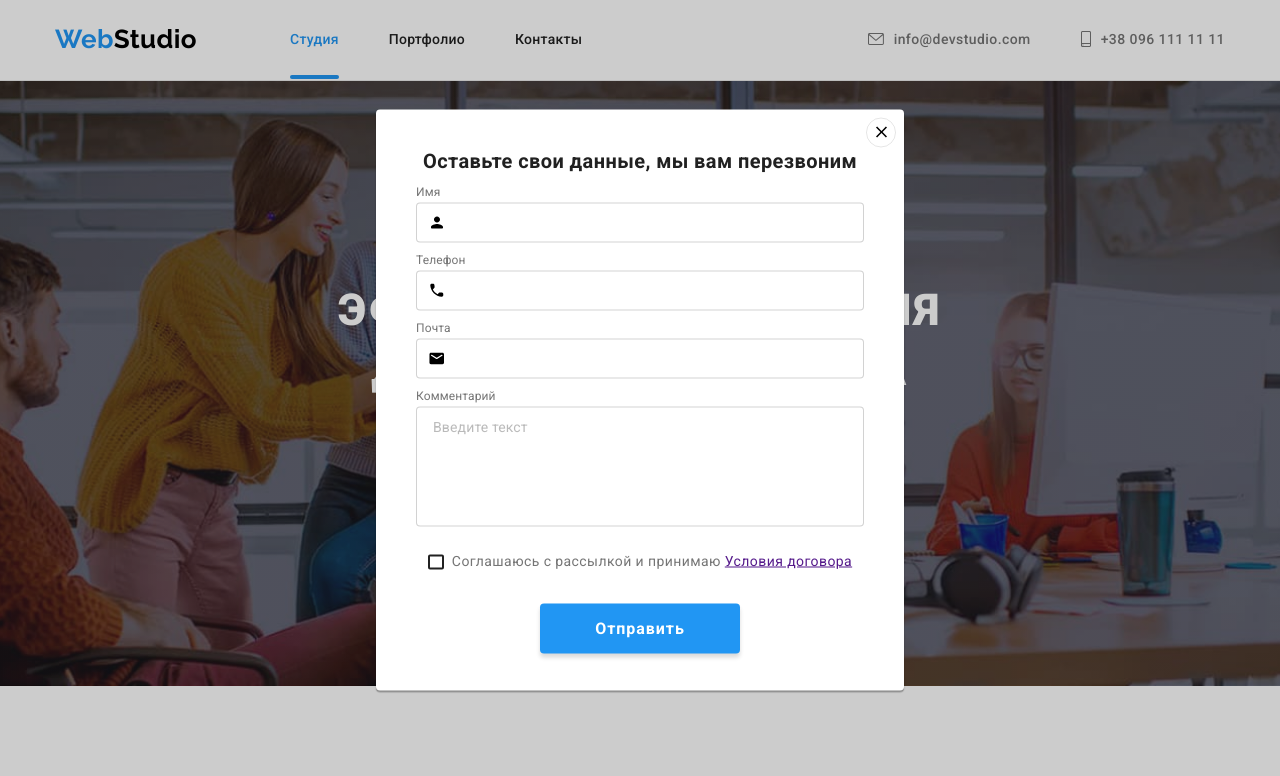
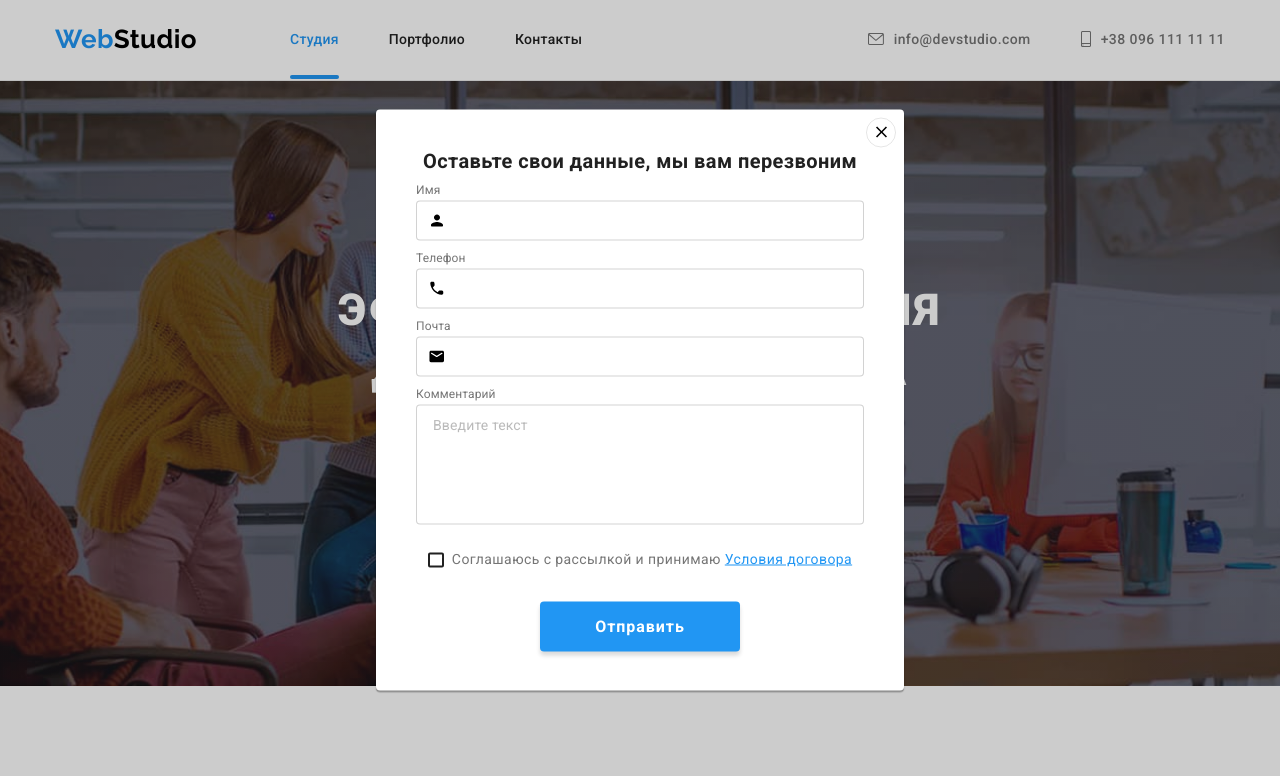
Before and after one commit to sasha1637/goit-markup-hw-06, a plain HTML site: page index.html in a window 1280 px wide. Both pictures are taken after a click on the button "Заказать услугу". Shown: the top 776 px of the page. Drawn offline with nearby package versions, Linux system fonts and the light colour scheme.

Commit message:
дз ошибки

```diff
--- a/css/style.css
+++ b/css/style.css
@@ -24,7 +24,7 @@
 body {
   background-color: var(--primary-white-color);
   color: var(--primary-text-color);
-  font-family: 'Roboto', sans-serif;
+  font-family: "Roboto", sans-serif;
   font-weight: normal;
   font-size: 14px;
   letter-spacing: 0.03em;
@@ -92,7 +92,7 @@ img {
   margin-right: 50px;
 }
 .logo {
-  font-family: 'Raleway', sans-serif;
+  font-family: "Raleway", sans-serif;
   font-weight: bold;
   font-size: 26px;
   line-height: 1.19;
@@ -135,14 +135,14 @@ img {
   font-weight: 500;
 }
 .email-icon {
-  content: '';
+  content: "";
   width: 16px;
   height: 12px;
   margin-right: 10px;
   fill: currentColor;
 }
 .tell-icon {
-  content: '';
+  content: "";
   width: 10px;
   height: 16px;
   margin-right: 10px;
@@ -162,7 +162,7 @@ img {
   position: absolute;
   bottom: 0;
   left: 0;
-  content: '';
+  content: "";
   display: block;
   width: 100%;
   height: 4px;
@@ -183,7 +183,7 @@ img {
       rgba(47, 48, 58, 0.4),
       rgba(47, 48, 58, 0.4)
     ),
-    url('../image/hero/bg.jpg ');
+    url("../image/hero/bg.jpg ");
   background-repeat: no-repeat;
   background-position: center;
   background-size: cover;
@@ -274,16 +274,7 @@ img {
   clip: rect(0 0 0 0);
   overflow: hidden;
 }
-.visually-hidden-checkbox {
-  position: absolute !important;
-  clip: rect(1px 1px 1px 1px); /* IE6, IE7 */
-  clip: rect(1px, 1px, 1px, 1px);
-  padding: 0 !important;
-  border: 0 !important;
-  height: 1px !important;
-  width: 1px !important;
-  overflow: hidden;
-}
+
 /* ------------------------------ End Advantage ----------------------------- */
 
 /* -------------------------------- Services -------------------------------- */
@@ -563,6 +554,7 @@ img {
   min-width: 200px;
   height: 50px;
   background-color: var(--accent-color);
+  border: none;
   border-color: var(--accent-color);
   box-shadow: 0px 4px 4px rgba(0, 0, 0, 0.15);
   border-radius: 4px;
@@ -727,6 +719,7 @@ img {
 
 .modal {
   position: absolute;
+  padding: 40px 40px 20px 40px;
   top: 50%;
   left: 50%;
   transform: translate(-50%, -50%);
@@ -765,8 +758,7 @@ img {
   /* border-color: var(--accent-color); на макете не меняется цвет */
 }
 .modal-header {
-  padding-top: 40px;
-  margin-bottom: 12px;
+  margin-bottom: 10px;
   text-align: center;
   font-weight: 700;
   font-size: 20px;
@@ -776,9 +768,9 @@ img {
 .modal-form {
   display: flex;
   flex-direction: column;
-  padding: 0 40px 20px 40px;
 }
 .modal-form-field {
+  margin-bottom: 10px;
   font-size: 12px;
   line-height: 1.17;
   letter-spacing: 0.01em;
@@ -788,7 +780,6 @@ img {
   position: relative;
   display: block;
   margin-top: 4px;
-  margin-bottom: 10px;
 }
 
 .modal-form-input {
@@ -836,10 +827,12 @@ img {
   display: flex;
   justify-content: center;
   align-items: center;
-  margin-top: 20px;
+  margin-top: 10px;
 }
 .modal-form-checkbox-policy {
   display: flex;
+  justify-content: center;
+  align-items: center;
 }
 .form-icon-checkbox {
   position: relative;
@@ -855,7 +848,16 @@ img {
   transition: background-color 250ms cubic-bezier(0.4, 0, 0.2, 1),
     border-color 250ms cubic-bezier(0.4, 0, 0.2, 1);
 }
-
+.visually-hidden-checkbox {
+  position: absolute !important;
+  clip: rect(1px 1px 1px 1px); /* IE6, IE7 */
+  clip: rect(1px, 1px, 1px, 1px);
+  padding: 0 !important;
+  border: 0 !important;
+  height: 1px !important;
+  width: 1px !important;
+  overflow: hidden;
+}
 .icon-checkbox {
   position: absolute;
   width: 16px;
@@ -873,6 +875,12 @@ img {
   line-height: 1.7;
   text-align: center;
   color: var(--primary-text-color);
+}
+.modal-form-policy-link {
+  line-height: 1.7;
+  color: var(--accent-color);
+  text-decoration: underline;
+  text-decoration-style: solid;
 }
 /* kk */
 
--- a/index.html
+++ b/index.html
@@ -428,10 +428,10 @@
             <use href="./image/icons.svg#icon-cheked"></use>
         </svg>
     </span>
+    <p class="modal-form-policy-title">Соглашаюсь с рассылкой и принимаю
+        <a class="modal-form-policy-link" href="">Условия договора</a>
+    </p>
 </label>
-<p class="modal-form-policy-title">Соглашаюсь с рассылкой и принимаю
-    <a class="modal-form-policy-link" href="">Условия договора</a>
-</p>
        </div>
 
         <button type="submit" class="modal-form-button">Отправить</button>
```
